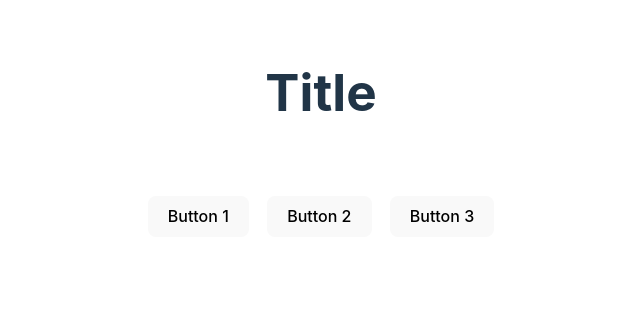
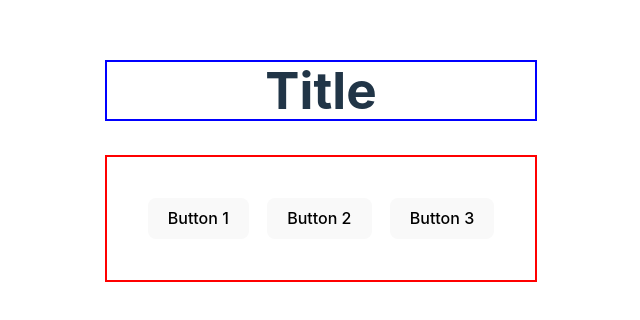
Before and after one commit to unamimo/unamimo.github.io, a React (Vite) app in the folder react-development-proj/: page / in a window 1280 px wide. Shown: the part 246-566 px from the top of the page, without its empty margins (319-959 px from the left). Built offline with nearby package versions, Linux system fonts and the light colour scheme.

Commit message:
chore: add borders to objects
Add borders for clarification on div sizing

```diff
--- a/react-development-proj/src/App.tsx
+++ b/react-development-proj/src/App.tsx
@@ -4,8 +4,8 @@ function App() {
 
   return (
     <>
-      <h1>Title</h1>
-      <div className="card">
+      <h1 style={{border: "2px solid blue"}}>Title</h1>
+      <div className="card" style={{border: "2px solid red" }}>
         <button style={{ margin: "9px" }}>
           Button 1
         </button>
```
